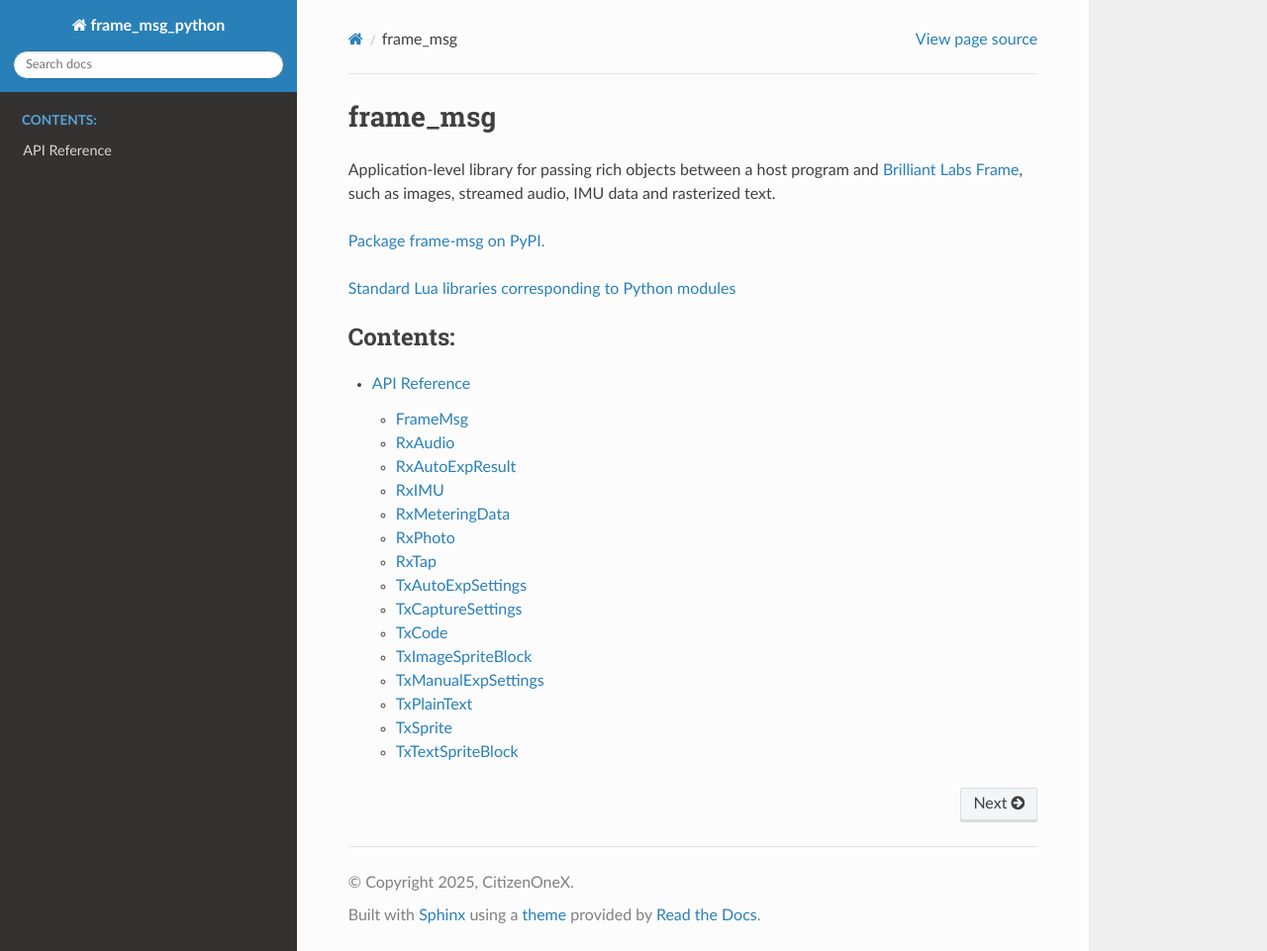
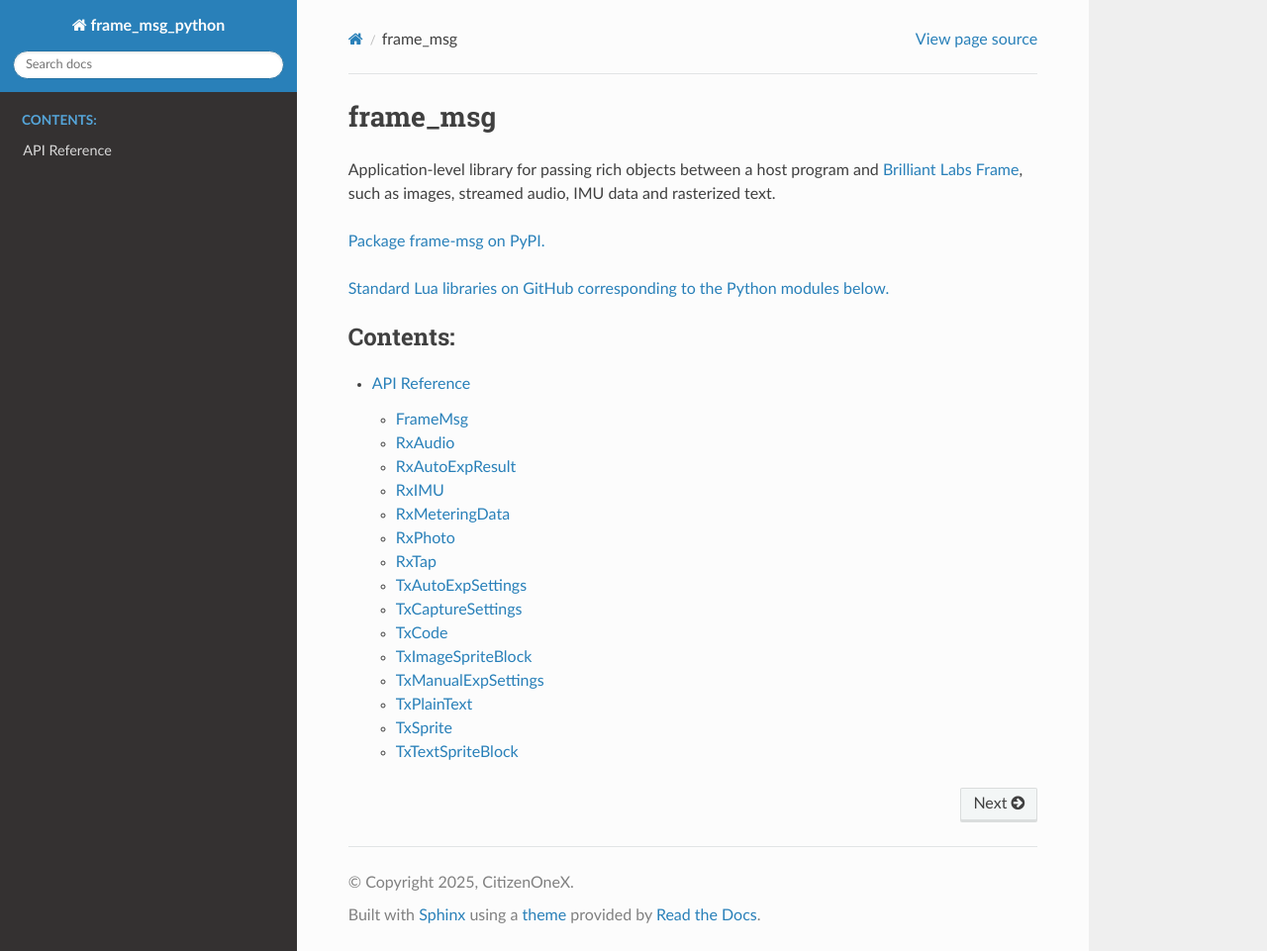
Before and after one commit to CitizenOneX/frame_msg_python, a Sphinx documentation site: the page built from docs/source/index.rst, in a window 1280 px wide and 961 px high. Shown: the whole window at 99% size. Built offline with Sphinx 7.4.7 and the Read the Docs theme 3.1.0, drawn with Linux system fonts in a browser that asks for light colours.

Commit message:
doc: tweaked wording of RTD docs index page

```diff
--- a/docs/source/index.rst
+++ b/docs/source/index.rst
@@ -5,7 +5,7 @@
 
 `Package frame-msg on PyPI. <https://pypi.org/project/frame-msg/>`_
 
-`Standard Lua libraries corresponding to Python modules <https://github.com/CitizenOneX/frame_msg_python/tree/main/src/frame_msg/lua>`_
+`Standard Lua libraries on GitHub corresponding to the Python modules below. <https://github.com/CitizenOneX/frame_msg_python/tree/main/src/frame_msg/lua>`_
 
 .. toctree::
    :maxdepth: 2
```
